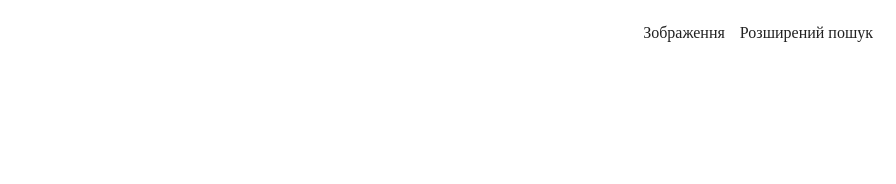
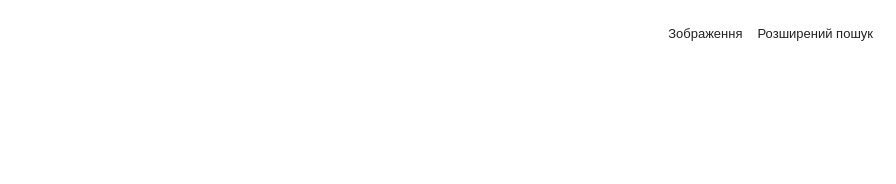
Before and after one commit to gtmizyuk/google, a plain HTML site: page index.html in a window 1280 px wide. Shown: the top 184 px of the page, without its empty margins (384-1280 px from the left). Drawn offline with Linux system fonts and the light colour scheme.

Commit message:
Add font/size

```diff
--- a/css/styles.css
+++ b/css/styles.css
@@ -73,6 +73,8 @@
 }
 
 .menu ul li a {
+    font-family: arial, sans-serif;
+    font-size: 13px;
     text-decoration: none;
     color: #212121;
 }
```
